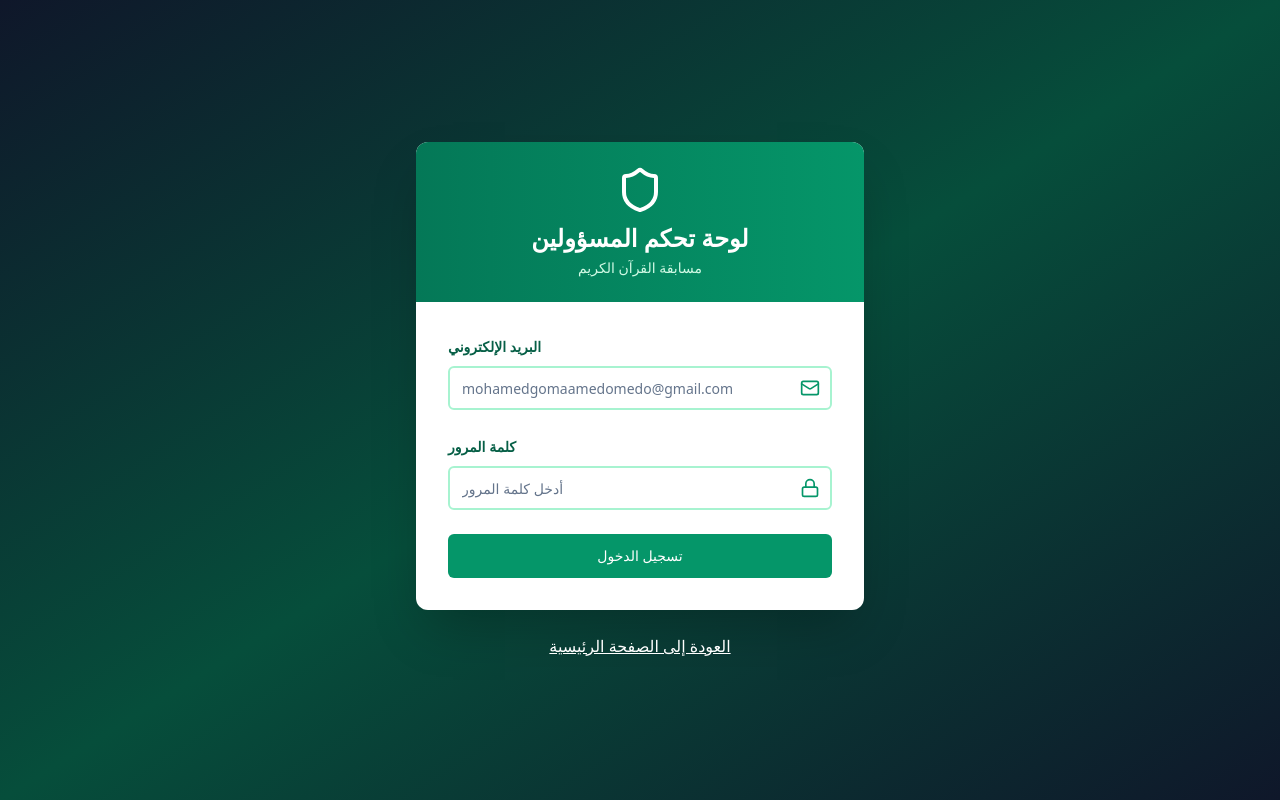
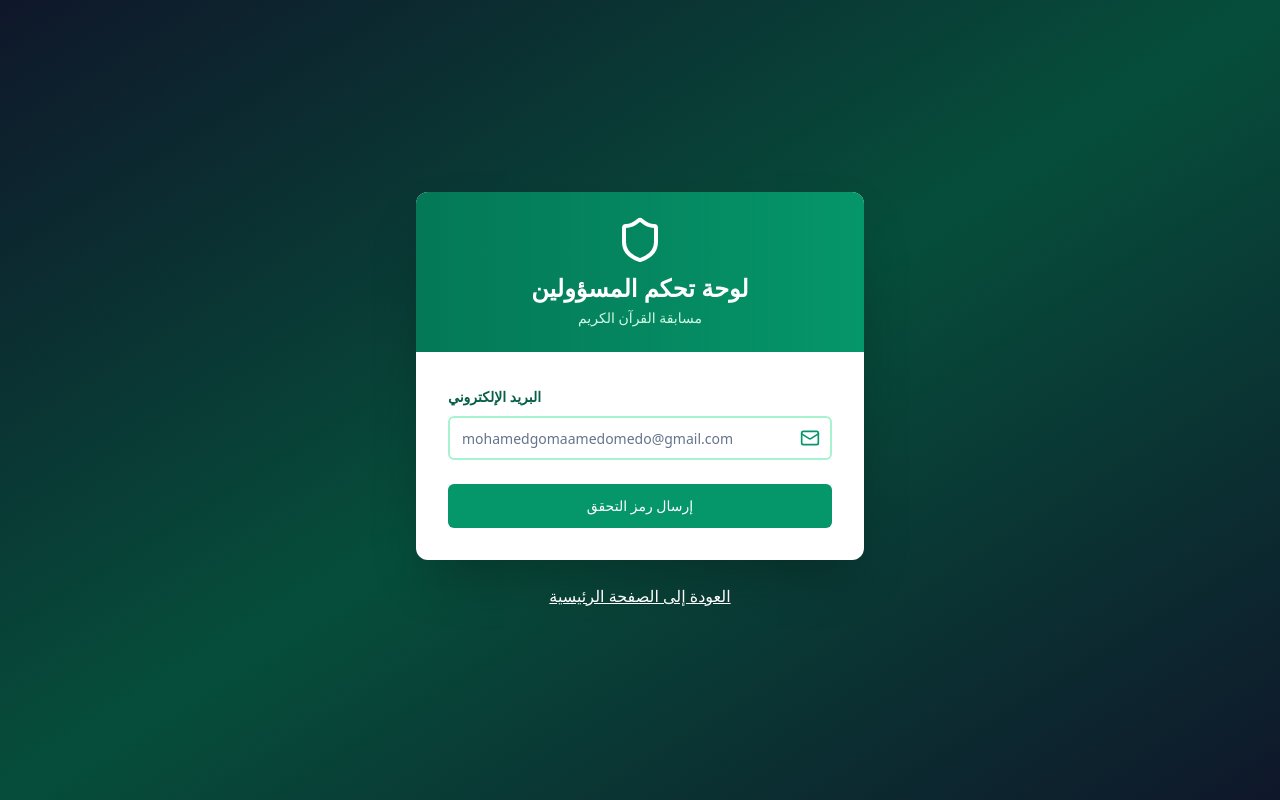
Before and after one commit to medomw/QuranCompetition, a React (Vite) app: page /admin/login in a window 1280 px wide. Built offline with nearby package versions, Linux system fonts and the light colour scheme.

Commit message:
إرجاع نظام دخول المسؤولين عبر OTP

```diff
--- a/src/pages/AdminLogin.tsx
+++ b/src/pages/AdminLogin.tsx
@@ -7,109 +7,69 @@ import { Button } from '@/components/ui/button';
 import { Input } from '@/components/ui/input';
 import { Label } from '@/components/ui/label';
 import { toast } from 'sonner';
-import { Lock, Mail, Shield } from 'lucide-react';
+import { Lock, Mail, Shield, Key } from 'lucide-react';
 
 const AdminLogin = () => {
   const navigate = useNavigate();
   const { login } = useAuth();
   const [loading, setLoading] = useState(false);
-  const [formData, setFormData] = useState({
-    email: '',
-    password: '',
-  });
+  const [step, setStep] = useState<'email' | 'otp'>('email');
+  const [email, setEmail] = useState('');
+  const [otp, setOtp] = useState('');
 
-  const handleLogin = async (e: React.FormEvent) => {
+  const handleSendOtp = async (e: React.FormEvent) => {
     e.preventDefault();
 
-    console.log('Attempting login with:', formData.email);
-
-    // Hardcoded credentials check
-    if (formData.email.toLowerCase().trim() !== 'mohamedgomaamedomedo@gmail.com') {
+    // Check if email is authorized
+    if (email.toLowerCase().trim() !== 'mohamedgomaamedomedo@gmail.com') {
       toast.error('عذراً، هذا البريد الإلكتروني غير مصرح له بالدخول');
-      console.error('Email mismatch:', formData.email.toLowerCase().trim());
-      return;
-    }
-
-    if (formData.password !== '123456') {
-      toast.error('كلمة المرور غير صحيحة');
-      console.error('Password mismatch');
       return;
     }
 
     setLoading(true);
-    console.log('Credentials validated, attempting Supabase login...');
 
-    try {
-      // Try to login with Supabase
-      const { data, error } = await supabase.auth.signInWithPassword({
-        email: formData.email.toLowerCase().trim(),
-        password: formData.password,
+    const { error } = await supabase.auth.signInWithOtp({
+      email: email.toLowerCase().trim(),
+      options: {
+        shouldCreateUser: true,
+      },
     });
 
     if (error) {
-        console.log('Login failed, error:', error.message);
+      console.error('Error sending OTP:', error);
+      toast.error('حدث خطأ في إرسال رمز التحقق');
+      setLoading(false);
+    } else {
+      toast.success('تم إرسال رمز التحقق إلى بريدك الإلكتروني');
+      setStep('otp');
+      setLoading(false);
+    }
+  };
 
-        // If account doesn't exist, create it
-        if (error.message.includes('Invalid') || error.message.includes('invalid')) {
-          console.log('Account does not exist, creating new account...');
+  const handleVerifyOtp = async (e: React.FormEvent) => {
+    e.preventDefault();
 
-          const { data: signUpData, error: signUpError } = await supabase.auth.signUp({
-            email: formData.email.toLowerCase().trim(),
-            password: formData.password,
-            options: {
-              data: {
-                username: 'mohamedgomaamedomedo',
-              },
-              emailRedirectTo: undefined,
-            }
-          });
-
-          if (signUpError) {
-            console.error('SignUp error:', signUpError);
-            toast.error(`خطأ في إنشاء الحساب: ${signUpError.message}`);
-            setLoading(false);
+    if (!otp || otp.length < 4) {
+      toast.error('يرجى إدخال رمز التحقق');
       return;
     }
 
-          console.log('Account created successfully:', signUpData);
+    setLoading(true);
 
-          // Wait a moment for the account to be fully created
-          await new Promise(resolve => setTimeout(resolve, 1000));
-
-          // Try to login again
-          console.log('Attempting login after signup...');
-          const { data: loginData, error: loginError } = await supabase.auth.signInWithPassword({
-            email: formData.email.toLowerCase().trim(),
-            password: formData.password,
+    const { data, error } = await supabase.auth.verifyOtp({
+      email: email.toLowerCase().trim(),
+      token: otp,
+      type: 'email',
     });
 
-          if (loginError) {
-            console.error('Login error after signup:', loginError);
-            toast.error(`خطأ في تسجيل الدخول: ${loginError.message}`);
+    if (error) {
+      console.error('Error verifying OTP:', error);
+      toast.error('رمز التحقق غير صحيح');
       setLoading(false);
-            return;
-          }
-
-          if (loginData.user) {
-            console.log('Login successful after signup');
-            toast.success('تم إنشاء الحساب وتسجيل الدخول بنجاح');
-            login(mapSupabaseUser(loginData.user));
-            navigate('/admin/dashboard');
-          }
-        } else {
-          toast.error(`خطأ في تسجيل الدخول: ${error.message}`);
-          setLoading(false);
-        }
     } else if (data.user) {
-        console.log('Login successful:', data.user.email);
       toast.success('تم تسجيل الدخول بنجاح');
       login(mapSupabaseUser(data.user));
       navigate('/admin/dashboard');
-      }
-    } catch (error: any) {
-      console.error('Unexpected error:', error);
-      toast.error('حدث خطأ غير متوقع');
-      setLoading(false);
     }
   };
 
@@ -125,7 +85,8 @@ const AdminLogin = () => {
           </div>
 
           <div className="p-8">
-            <form onSubmit={handleLogin} className="space-y-6">
+            {step === 'email' ? (
+              <form onSubmit={handleSendOtp} className="space-y-6">
                 <div className="space-y-2">
                   <Label htmlFor="email" className="text-emerald-800 font-semibold">
                     البريد الإلكتروني
@@ -135,27 +96,9 @@ const AdminLogin = () => {
                     <Input
                       id="email"
                       type="email"
-                    value={formData.email}
-                    onChange={(e) => setFormData({ ...formData, email: e.target.value })}
+                      value={email}
+                      onChange={(e) => setEmail(e.target.value)}
                       placeholder="mohamedgomaamedomedo@gmail.com"
-                    className="pr-10 h-11 border-2 border-emerald-200"
-                    required
-                  />
-                </div>
-              </div>
-
-              <div className="space-y-2">
-                <Label htmlFor="password" className="text-emerald-800 font-semibold">
-                  كلمة المرور
-                </Label>
-                <div className="relative">
-                  <Lock className="absolute right-3 top-3 h-5 w-5 text-emerald-600" />
-                  <Input
-                    id="password"
-                    type="password"
-                    value={formData.password}
-                    onChange={(e) => setFormData({ ...formData, password: e.target.value })}
-                    placeholder="أدخل كلمة المرور"
                       className="pr-10 h-11 border-2 border-emerald-200"
                       required
                     />
@@ -167,9 +110,52 @@ const AdminLogin = () => {
                   disabled={loading}
                   className="w-full h-11 bg-emerald-600 hover:bg-emerald-700"
                 >
-                {loading ? 'جاري تسجيل الدخول...' : 'تسجيل الدخول'}
+                  {loading ? 'جاري الإرسال...' : 'إرسال رمز التحقق'}
                 </Button>
               </form>
+            ) : (
+              <form onSubmit={handleVerifyOtp} className="space-y-6">
+                <div className="space-y-2">
+                  <Label htmlFor="otp" className="text-emerald-800 font-semibold">
+                    رمز التحقق
+                  </Label>
+                  <div className="relative">
+                    <Key className="absolute right-3 top-3 h-5 w-5 text-emerald-600" />
+                    <Input
+                      id="otp"
+                      type="text"
+                      value={otp}
+                      onChange={(e) => setOtp(e.target.value)}
+                      placeholder="أدخل رمز التحقق المرسل إلى بريدك"
+                      className="pr-10 h-11 border-2 border-emerald-200"
+                      required
+                    />
+                  </div>
+                  <p className="text-sm text-emerald-600">تم إرسال الرمز إلى: {email}</p>
+                </div>
+
+                <div className="flex gap-3">
+                  <Button
+                    type="button"
+                    onClick={() => {
+                      setStep('email');
+                      setOtp('');
+                    }}
+                    variant="outline"
+                    className="flex-1 h-11"
+                  >
+                    تغيير البريد
+                  </Button>
+                  <Button
+                    type="submit"
+                    disabled={loading}
+                    className="flex-1 h-11 bg-emerald-600 hover:bg-emerald-700"
+                  >
+                    {loading ? 'جاري التحقق...' : 'تسجيل الدخول'}
+                  </Button>
+                </div>
+              </form>
+            )}
           </div>
         </div>
 
```
Lines whose indentation alone changed are shown as unchanged.
